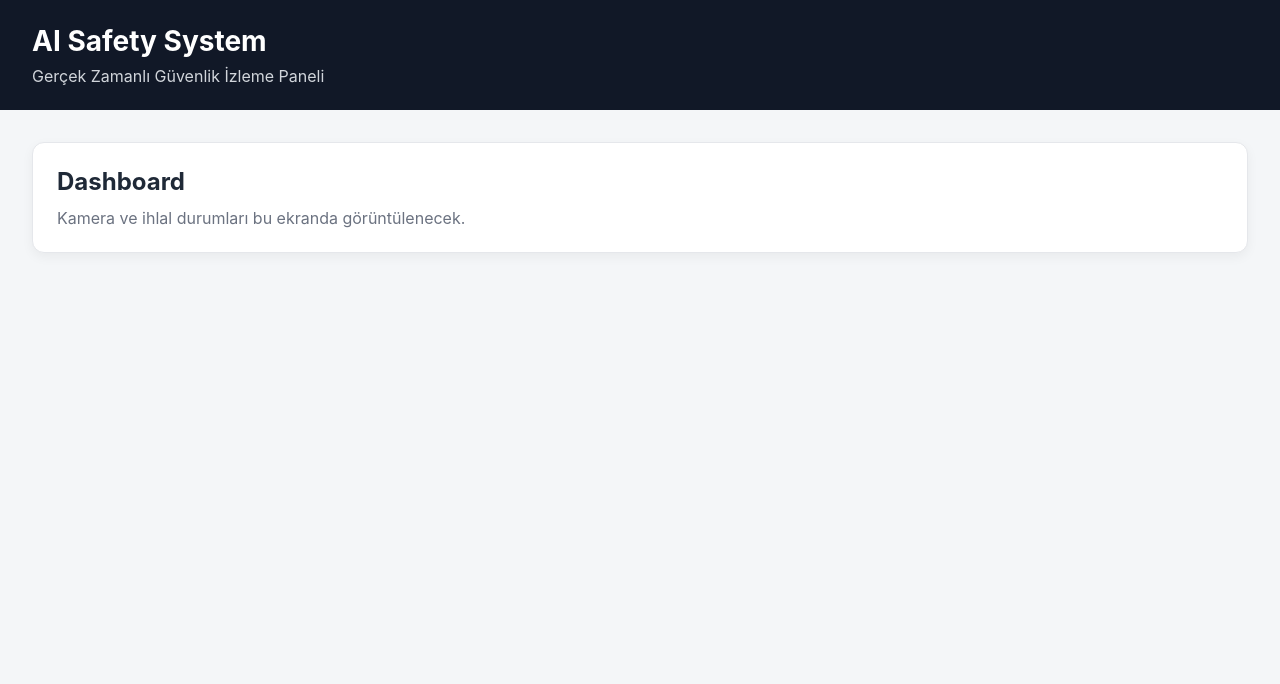
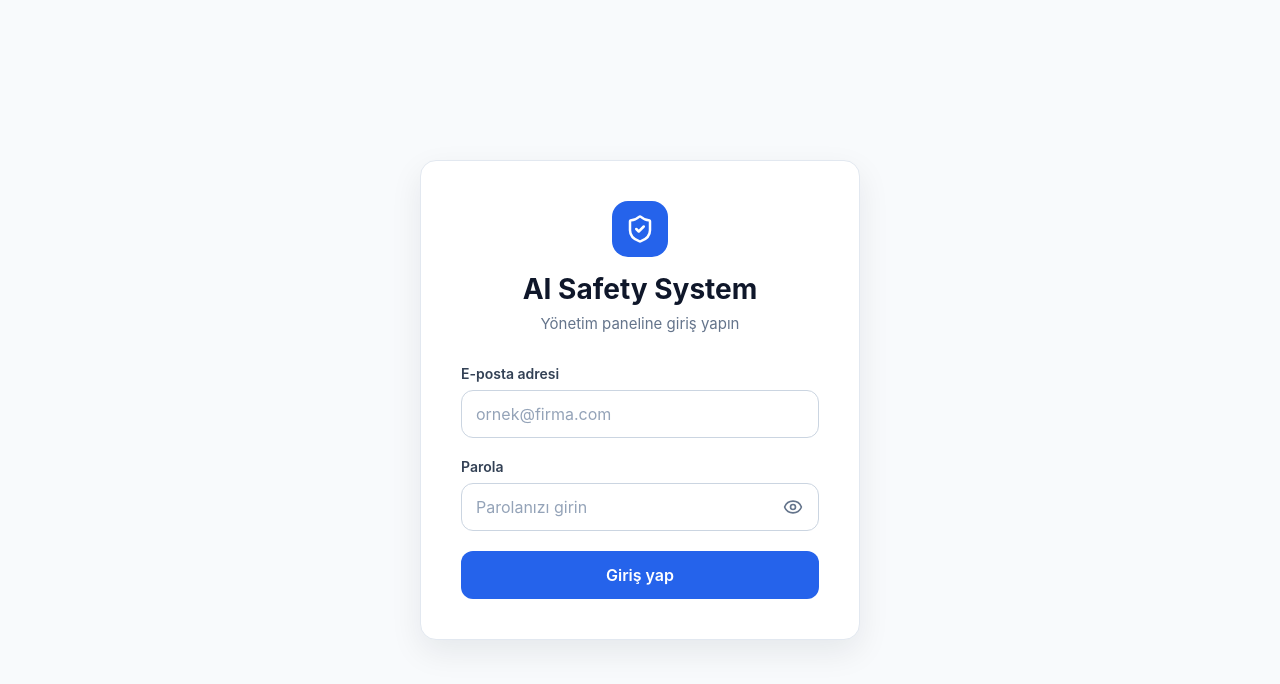
Before and after one commit to 0nryvz/ai-safety-system, a React (Vite) app in the folder web/: page / in a window 1280 px wide. Shown: the top 684 px of the page. Built offline with nearby package versions, Linux system fonts and the light colour scheme; no server answers.

Commit message:
feat: add login page and authentication flow

```diff
--- a/web/package.json
+++ b/web/package.json
@@ -10,6 +10,7 @@
     "preview": "vite preview"
   },
   "dependencies": {
+    "lucide-react": "^1.28.0",
     "react": "^19.2.8",
     "react-dom": "^19.2.8"
   },
--- a/web/src/App.tsx
+++ b/web/src/App.tsx
@@ -1,21 +1,21 @@
-import './App.css'
+import { useState } from 'react'
+import DashboardPage from './pages/DashboardPage'
+import LoginPage from './pages/LoginPage'
 
 function App() {
-  return (
-    <div className="app">
-      <header className="header">
-        <h1>AI Safety System</h1>
-        <p>Gerçek Zamanlı Güvenlik İzleme Paneli</p>
-      </header>
+  const [isAuthenticated, setIsAuthenticated] = useState(
+    Boolean(sessionStorage.getItem('accessToken')),
+  )
 
-      <main className="dashboard">
-        <section>
-          <h2>Dashboard</h2>
-          <p>Kamera ve ihlal durumları bu ekranda görüntülenecek.</p>
-        </section>
-      </main>
-    </div>
-  )
+  function handleLoginSuccess() {
+    setIsAuthenticated(true)
+  }
+
+  if (isAuthenticated) {
+    return <DashboardPage />
+  }
+
+  return <LoginPage onLoginSuccess={handleLoginSuccess} />
 }
 
 export default App
--- /dev/null
+++ b/web/src/pages/DashboardPage.tsx
@@ -0,0 +1,21 @@
+import '../App.css'
+
+function App() {
+  return (
+    <div className="app">
+      <header className="header">
+        <h1>AI Safety System</h1>
+        <p>Gerçek Zamanlı Güvenlik İzleme Paneli</p>
+      </header>
+
+      <main className="dashboard">
+        <section>
+          <h2>Dashboard</h2>
+          <p>Kamera ve ihlal durumları bu ekranda görüntülenecek.</p>
+        </section>
+      </main>
+    </div>
+  )
+}
+
+export default App
--- /dev/null
+++ b/web/src/pages/LoginPage.css
@@ -0,0 +1,188 @@
+.login-page {
+    display: flex;
+    min-height: 100vh;
+    align-items: center;
+    justify-content: center;
+    padding: 24px;
+    background-color: #f8fafc;
+  }
+
+  .login-card {
+    width: 100%;
+    max-width: 440px;
+    padding: 40px;
+    border: 1px solid #e2e8f0;
+    border-radius: 16px;
+    background-color: #ffffff;
+    box-shadow: 0 12px 32px rgb(15 23 42 / 8%);
+  }
+
+  .login-brand {
+    margin-bottom: 32px;
+    text-align: center;
+  }
+
+  .login-logo {
+    display: inline-flex;
+    width: 56px;
+    height: 56px;
+    align-items: center;
+    justify-content: center;
+    margin-bottom: 16px;
+    border-radius: 16px;
+    color: #ffffff;
+    background-color: #2563eb;
+  }
+
+  .login-brand h1 {
+    margin: 0;
+    color: #0f172a;
+    font-size: 28px;
+    font-weight: 700;
+    line-height: 1.2;
+  }
+
+  .login-brand p {
+    margin: 8px 0 0;
+    color: #64748b;
+    font-size: 15px;
+  }
+
+  .login-form {
+    display: flex;
+    flex-direction: column;
+    gap: 20px;
+  }
+
+  .form-field {
+    display: flex;
+    flex-direction: column;
+    gap: 8px;
+  }
+
+  .form-field label {
+    color: #334155;
+    font-size: 14px;
+    font-weight: 600;
+  }
+
+  .form-field input {
+    width: 100%;
+    height: 48px;
+    padding: 0 14px;
+    border: 1px solid #cbd5e1;
+    border-radius: 12px;
+    outline: none;
+    color: #0f172a;
+    background-color: #ffffff;
+    transition:
+      border-color 150ms ease,
+      box-shadow 150ms ease;
+  }
+
+  .form-field input::placeholder {
+    color: #94a3b8;
+  }
+
+  .form-field input:focus {
+    border-color: #2563eb;
+    box-shadow: 0 0 0 3px rgb(37 99 235 / 15%);
+  }
+
+  .password-field {
+    position: relative;
+  }
+
+  .password-field input {
+    padding-right: 48px;
+  }
+
+  .password-toggle {
+    position: absolute;
+    top: 50%;
+    right: 14px;
+    display: inline-flex;
+    padding: 2px;
+    border: 0;
+    color: #64748b;
+    background: transparent;
+    cursor: pointer;
+    transform: translateY(-50%);
+  }
+
+  .password-toggle:hover {
+    color: #2563eb;
+  }
+
+  .password-toggle:focus-visible {
+    border-radius: 4px;
+    outline: 2px solid #2563eb;
+    outline-offset: 2px;
+  }
+
+  .login-error {
+    margin: -4px 0 0;
+    padding: 12px;
+    border: 1px solid #fecaca;
+    border-radius: 10px;
+    color: #b91c1c;
+    background-color: #fef2f2;
+    font-size: 14px;
+  }
+
+  .login-button {
+    width: 100%;
+    height: 48px;
+    border: 0;
+    border-radius: 12px;
+    color: #ffffff;
+    background-color: #2563eb;
+    font-weight: 600;
+    cursor: pointer;
+    transition:
+      background-color 150ms ease,
+      transform 150ms ease;
+  }
+
+  .login-button:hover {
+    background-color: #1d4ed8;
+  }
+
+  .login-button:active {
+    transform: translateY(1px);
+  }
+
+  .login-button:focus-visible {
+    outline: 3px solid rgb(37 99 235 / 30%);
+    outline-offset: 2px;
+  }
+
+  @media (max-width: 480px) {
+    .login-page {
+      padding: 16px;
+    }
+
+    .login-card {
+      padding: 28px 20px;
+      border-radius: 12px;
+    }
+
+    .login-brand {
+      margin-bottom: 28px;
+    }
+
+    .login-brand h1 {
+      font-size: 24px;
+    }
+  }
+
+  .form-field input:disabled,
+.password-toggle:disabled,
+.login-button:disabled {
+  cursor: not-allowed;
+  opacity: 0.65;
+}
+
+.login-button:disabled:hover {
+  background-color: #2563eb;
+}
--- /dev/null
+++ b/web/src/pages/LoginPage.tsx
@@ -0,0 +1,137 @@
+import { useState, type FormEvent } from 'react'
+import { Eye, EyeOff, ShieldCheck } from 'lucide-react'
+import { AuthError, login } from '../services/authService'
+import './LoginPage.css'
+
+interface LoginPageProps {
+  onLoginSuccess: () => void
+}
+
+function LoginPage({ onLoginSuccess }: LoginPageProps) {
+  const [email, setEmail] = useState('')
+  const [password, setPassword] = useState('')
+  const [showPassword, setShowPassword] = useState(false)
+  const [error, setError] = useState('')
+  const [isLoading, setIsLoading] = useState(false)
+
+  async function handleSubmit(event: FormEvent<HTMLFormElement>) {
+    event.preventDefault()
+    setError('')
+
+    if (!email.trim() || !password.trim()) {
+      setError('Lütfen e-posta ve parola alanlarını doldurun.')
+      return
+    }
+
+    if (!email.includes('@')) {
+      setError('Lütfen geçerli bir e-posta adresi girin.')
+      return
+    }
+
+    setIsLoading(true)
+
+    try {
+      const response = await login({
+        email: email.trim(),
+        password,
+      })
+
+      sessionStorage.setItem('accessToken', response.accessToken)
+      onLoginSuccess()
+    } catch (caughtError) {
+      if (caughtError instanceof AuthError) {
+        if (caughtError.status === 401) {
+          setError('E-posta adresi veya parola hatalı.')
+        } else if (caughtError.status === 403) {
+          setError('Hesabınız pasif veya erişime kapalı.')
+        } else if (caughtError.status >= 500) {
+          setError('Sunucu hatası oluştu. Lütfen daha sonra tekrar deneyin.')
+        } else {
+          setError('Giriş işlemi başarısız oldu.')
+        }
+      } else {
+        setError(
+          'Sunucuya bağlanılamadı. İnternet bağlantınızı veya backend servisini kontrol edin.',
+        )
+      }
+    } finally {
+      setIsLoading(false)
+    }
+  }
+
+  return (
+    <main className="login-page">
+      <section className="login-card">
+        <div className="login-brand">
+          <div className="login-logo">
+            <ShieldCheck size={30} aria-hidden="true" />
+          </div>
+
+          <h1>AI Safety System</h1>
+          <p>Yönetim paneline giriş yapın</p>
+        </div>
+
+        <form className="login-form" onSubmit={handleSubmit}>
+          <div className="form-field">
+            <label htmlFor="email">E-posta adresi</label>
+            <input
+              id="email"
+              type="email"
+              value={email}
+              onChange={(event) => setEmail(event.target.value)}
+              placeholder="ornek@firma.com"
+              autoComplete="email"
+              disabled={isLoading}
+            />
+          </div>
+
+          <div className="form-field">
+            <label htmlFor="password">Parola</label>
+
+            <div className="password-field">
+              <input
+                id="password"
+                type={showPassword ? 'text' : 'password'}
+                value={password}
+                onChange={(event) => setPassword(event.target.value)}
+                placeholder="Parolanızı girin"
+                autoComplete="current-password"
+                disabled={isLoading}
+              />
+
+              <button
+                type="button"
+                className="password-toggle"
+                onClick={() => setShowPassword((current) => !current)}
+                aria-label={showPassword ? 'Parolayı gizle' : 'Parolayı göster'}
+                disabled={isLoading}
+              >
+                {showPassword ? (
+                  <EyeOff size={20} aria-hidden="true" />
+                ) : (
+                  <Eye size={20} aria-hidden="true" />
+                )}
+              </button>
+            </div>
+          </div>
+
+          {error && (
+            <p className="login-error" role="alert">
+              {error}
+            </p>
+          )}
+
+          <button
+            className="login-button"
+            type="submit"
+            disabled={isLoading}
+          >
+            {isLoading ? 'Giriş yapılıyor...' : 'Giriş yap'}
+          </button>
+        </form>
+      </section>
+    </main>
+  )
+}
+
+export default LoginPage
--- /dev/null
+++ b/web/src/services/authService.ts
@@ -0,0 +1,67 @@
+export interface LoginCredentials {
+  email: string
+  password: string
+}
+
+export interface AuthUser {
+  id: number
+  email: string
+  role: string
+}
+
+export interface LoginResponse {
+  accessToken: string
+  tokenType: string
+  user: AuthUser
+}
+
+interface ApiErrorResponse {
+  timestamp?: string
+  status?: number
+  error?: string
+  message?: string
+  path?: string
+}
+
+export class AuthError extends Error {
+  status: number
+
+  constructor(message: string, status: number) {
+    super(message)
+    this.name = 'AuthError'
+    this.status = status
+  }
+}
+
+const API_BASE_URL =
+  import.meta.env.VITE_API_BASE_URL ?? 'http://localhost:8080'
+
+export async function login(
+  credentials: LoginCredentials,
+): Promise<LoginResponse> {
+  const response = await fetch(`${API_BASE_URL}/api/v1/auth/login`, {
+    method: 'POST',
+    headers: {
+      'Content-Type': 'application/json',
+    },
+    body: JSON.stringify(credentials),
+  })
+
+  if (!response.ok) {
+    let errorMessage = 'Giriş işlemi başarısız oldu.'
+
+    try {
+      const errorResponse = (await response.json()) as ApiErrorResponse
+
+      if (errorResponse.message) {
+        errorMessage = errorResponse.message
+      }
+    } catch {
+      // Backend JSON dışında bir cevap gönderirse varsayılan mesaj kullanılır.
+    }
+
+    throw new AuthError(errorMessage, response.status)
+  }
+
+  return response.json() as Promise<LoginResponse>
+}
```
Also changed, not shown: 1 other file (tests, documents, lock files or other folders).
